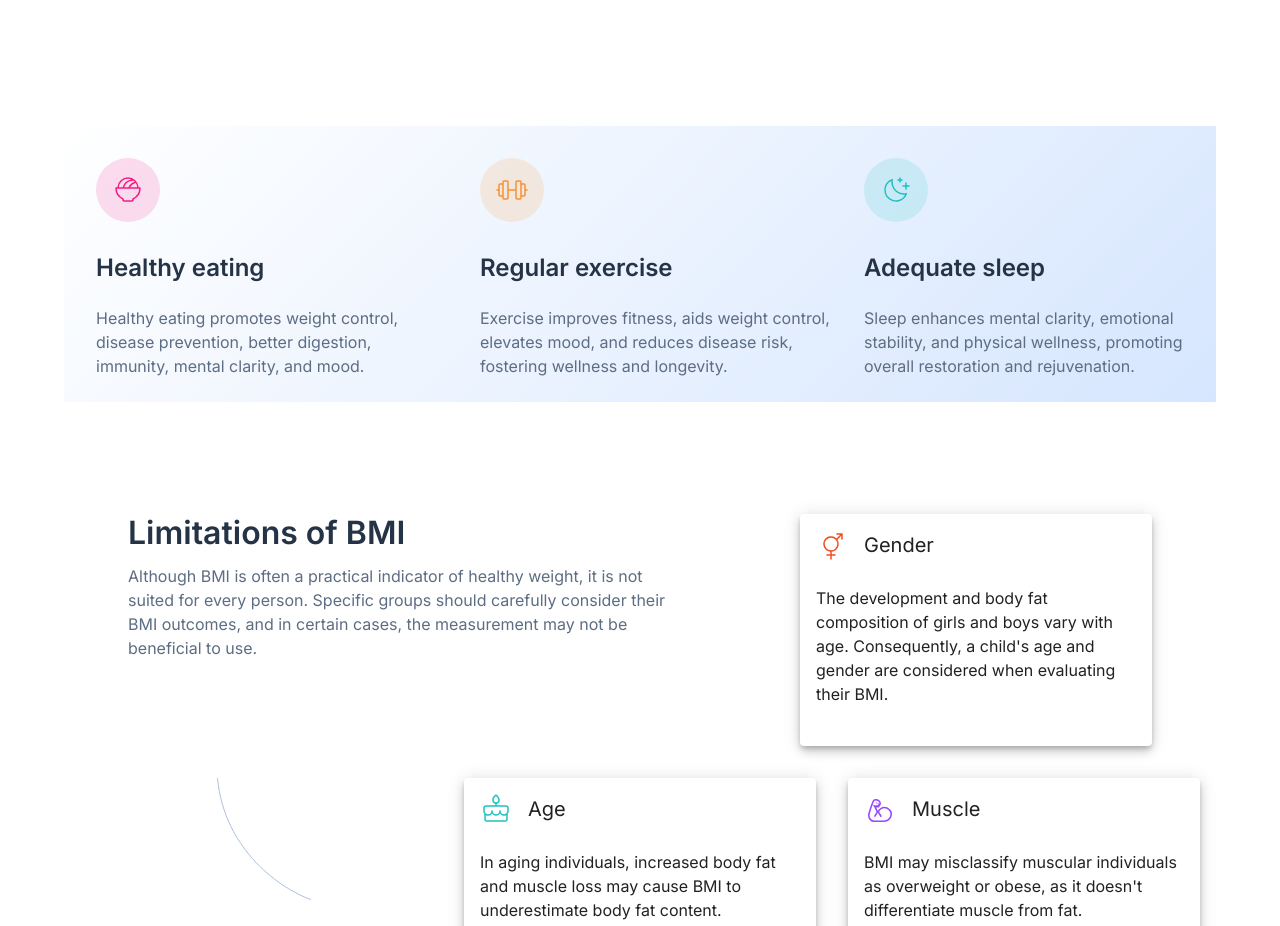
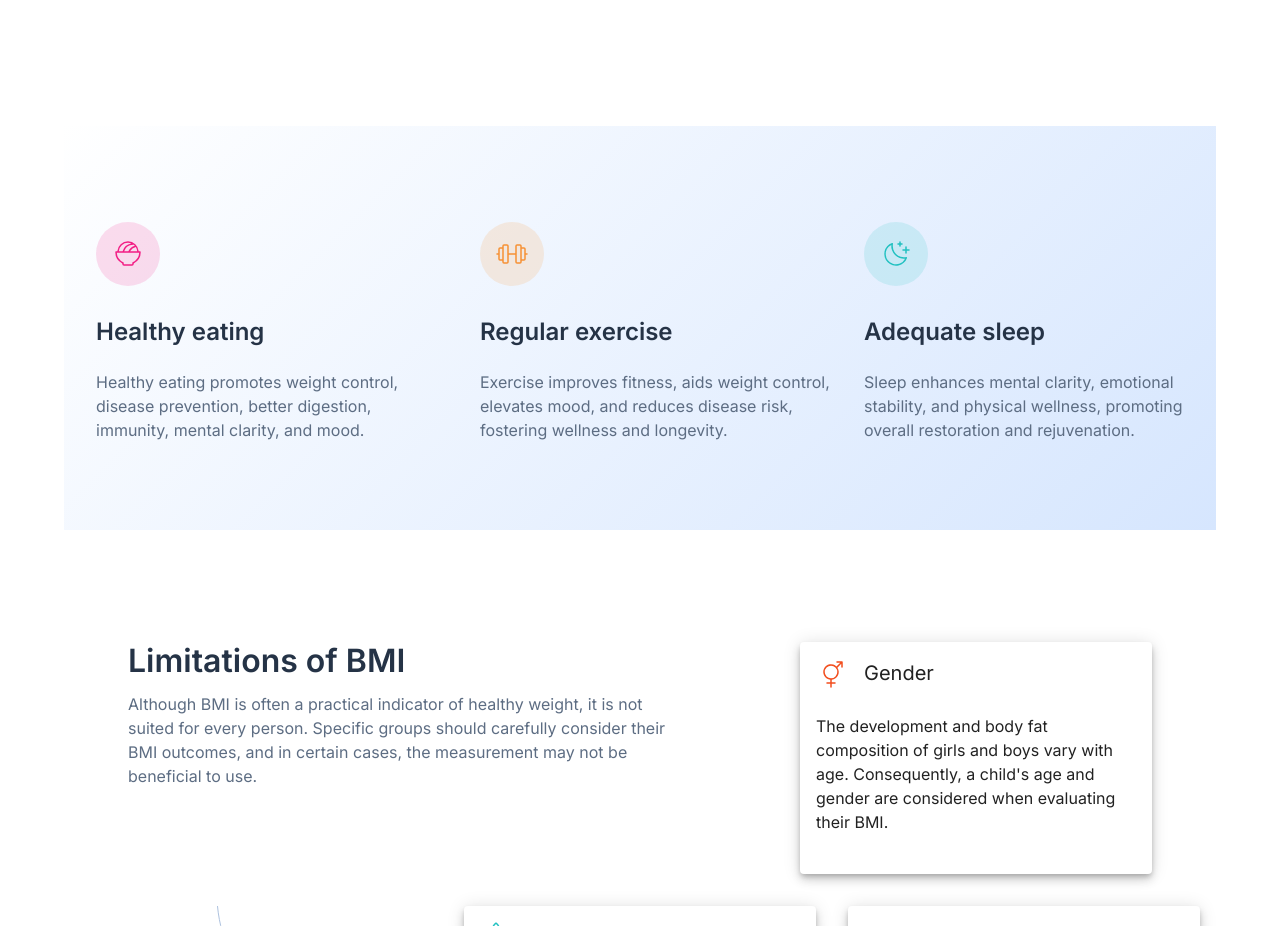
Before and after one commit to queseri/bmi-calculator, a React (Vite) app: page / in a window 1280 px wide. Shown: the part 1352-2278 px from the top of the page. Built offline with nearby package versions, Linux system fonts and the light colour scheme.

Commit message:
tips section - margins for desktop

```diff
--- a/src/App.tsx
+++ b/src/App.tsx
@@ -315,6 +315,9 @@ function App() {
           spacing={4}
           width={"100%"}
           marginLeft={0}
+          paddingY={{
+            lg: "4rem",
+          }}
           sx={{
             background:
               "var(--gradient-1, linear-gradient(315deg, #D6E6FE 0%, rgba(214, 252, 254, 0.25%) 100%))",
```
